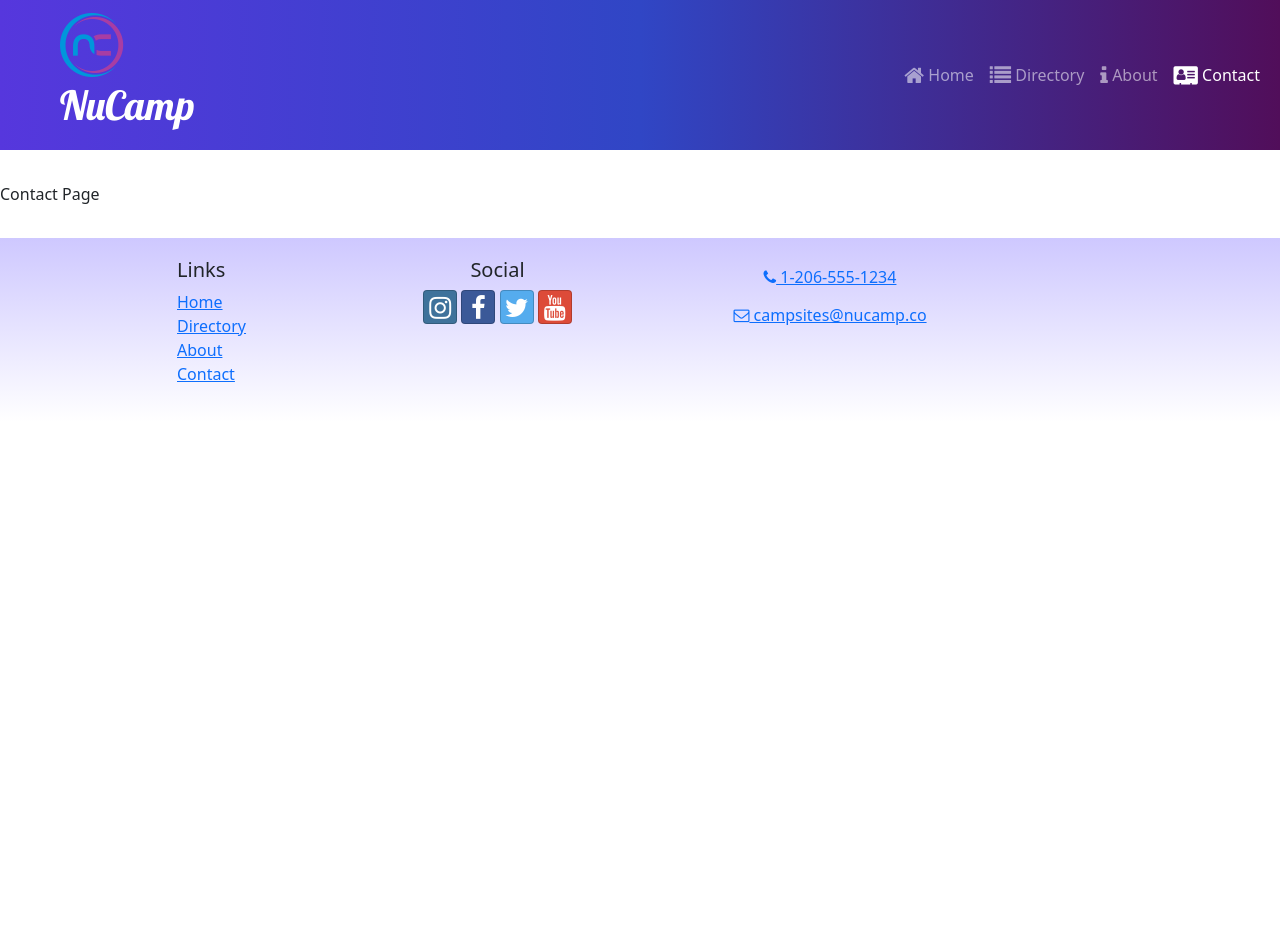
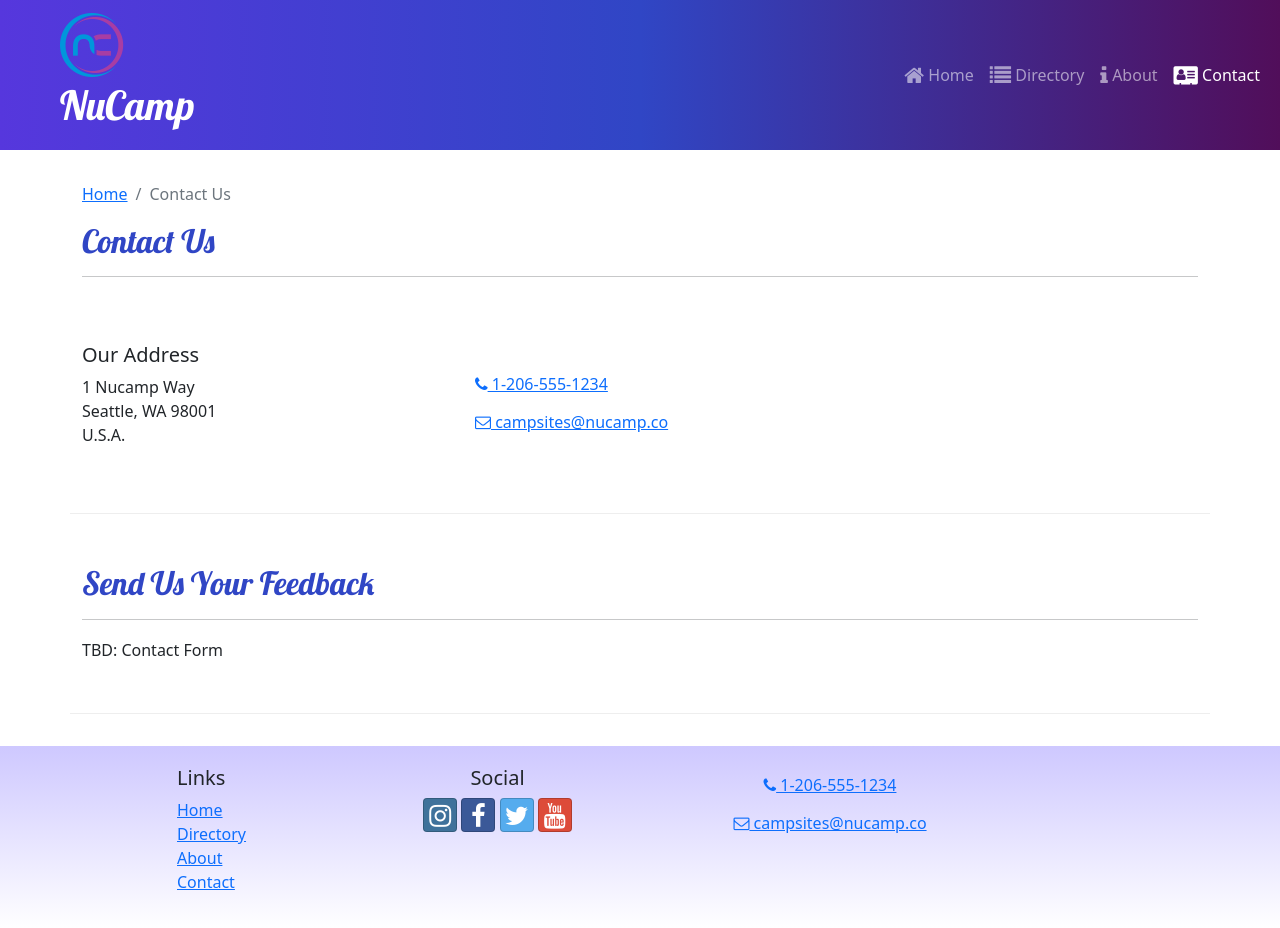
Before and after one commit to naniitsnina/nucampsite-react, a React (Create React App) app: page /contact in a window 1280 px wide. Before the commit the page ends 800 px from the top, so only its background shows below. Built offline with nearby package versions, Linux system fonts and the light colour scheme.

Commit message:
ContactPage

```diff
--- a/src/pages/ContactPage.js
+++ b/src/pages/ContactPage.js
@@ -1,5 +1,50 @@
+import {Container, Col, Row} from 'reactstrap';
+import SubHeader from '../components/SubHeader';
+
 const ContactPage = () => {
-    return <div>Contact Page</div>
+    return (
+        <Container>
+            <SubHeader current="Contact Us"/>
+            <Row className='row-content align-items-center'>
+                <Col sm='4'>
+                    <h5>Our Address</h5>
+                    <address>
+                        1 Nucamp Way
+                        <br />
+                        Seattle, WA 98001
+                        <br />
+                        U.S.A.
+                    </address>
+                </Col>
+                <Col>
+                    <a
+                        role='button'
+                        className='btn btn-link'
+                        href='tel:+12065551234'
+                    >
+                        <i className='fa fa-phone' /> 1-206-555-1234
+                    </a>
+                    <br />
+                    <a
+                        role='button'
+                        className='btn btn-link'
+                        href='mailto:fakeemail@fakeemail.co'
+                    >
+                        <i className='fa fa-envelope-o' /> campsites@nucamp.co
+                    </a>
+                </Col>
+            </Row>
+            <Row className='row-content'>
+                <Col xs='12'>
+                    <h2>Send Us Your Feedback</h2>
+                    <hr/>
+                </Col>
+                <Col md='10'>
+                    TBD: Contact Form
+                </Col>
+            </Row>
+        </Container>
+    )
 };
 
 export default ContactPage;
```
